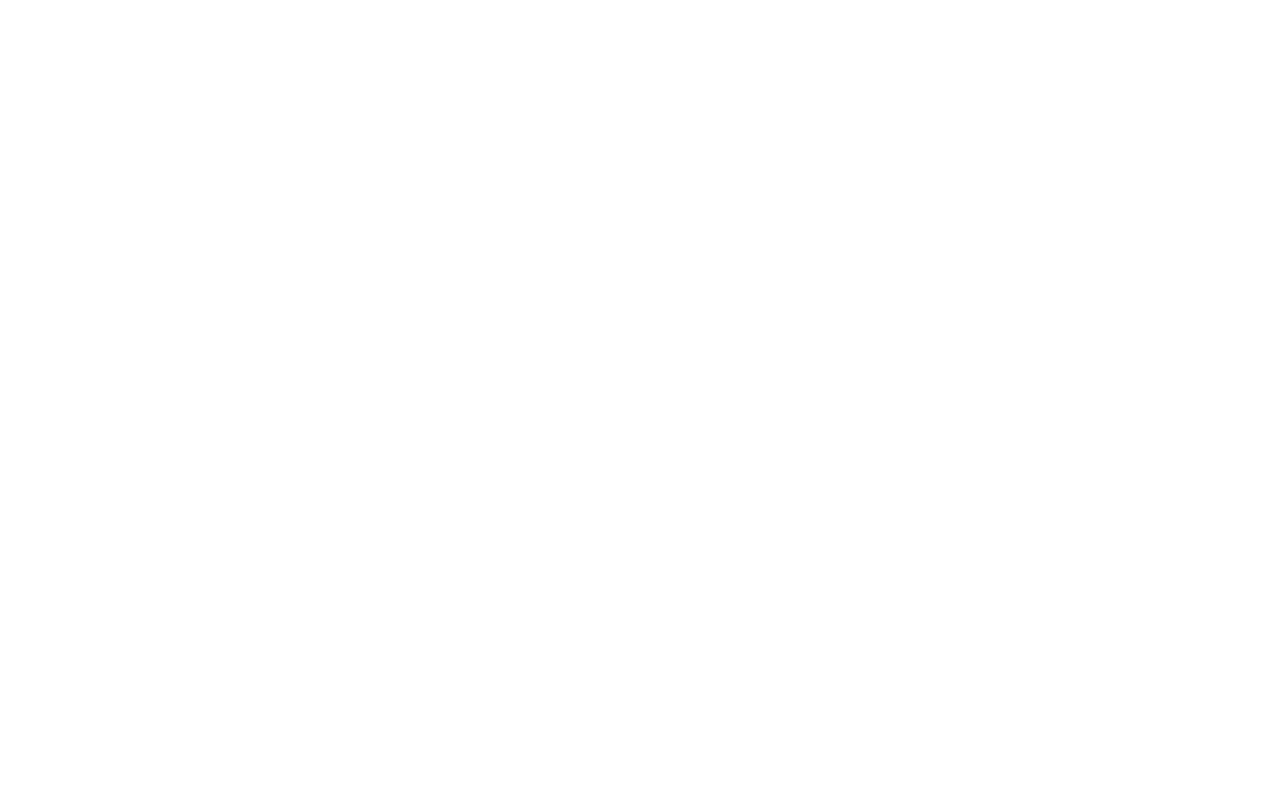
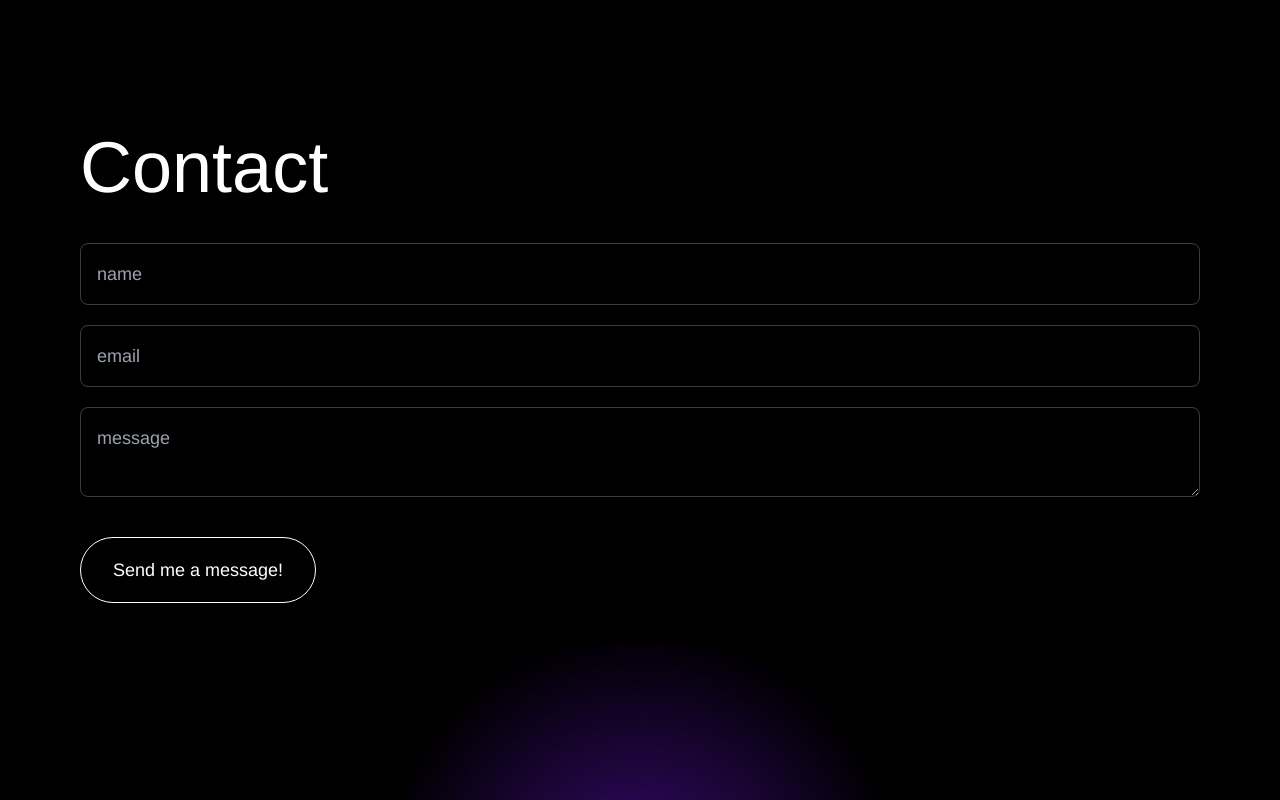
Before and after one commit to gracjaan/PersonalWebsite, a React (Vite) app in the folder PersonalWebsite/: page / in a window 1280 px wide. Shown: the part 4660-5460 px from the top of the page. Before the commit the page ends 4647 px from the top, so only its background shows below. Built offline with nearby package versions, Linux system fonts and the light colour scheme.

Commit message:
Adding contact page to appjsx

```diff
--- a/PersonalWebsite/src/App.jsx
+++ b/PersonalWebsite/src/App.jsx
@@ -4,6 +4,7 @@ import Header from './components/Header'
 import Introduction from './pages/Introduction'
 import Projects from './pages/Projects'
 import Footer from './components/Footer'
+import Contact from './pages/Contact'
 
 function App() {
 
@@ -15,6 +16,7 @@ function App() {
           <Landing />
           <Introduction />
           <Projects />
+          <Contact />
           <Footer />
         </main>
       </div>
```
